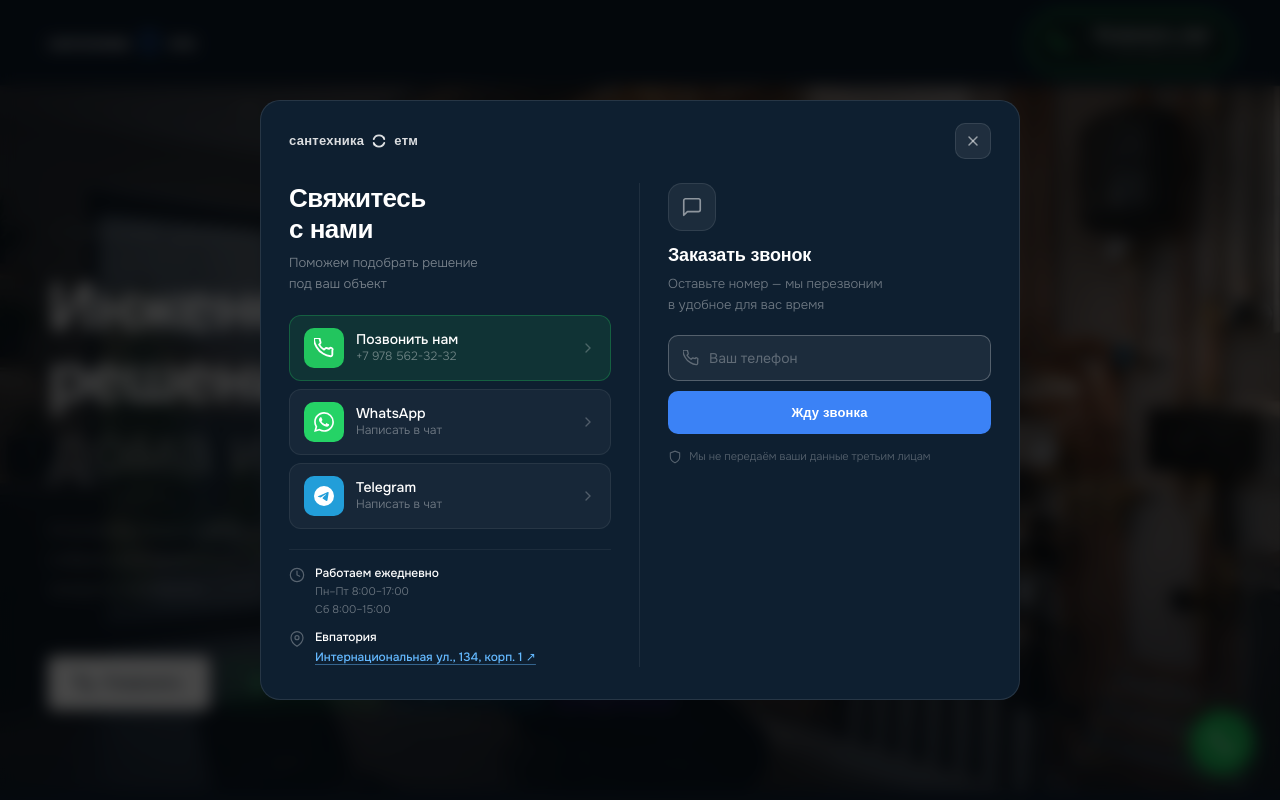
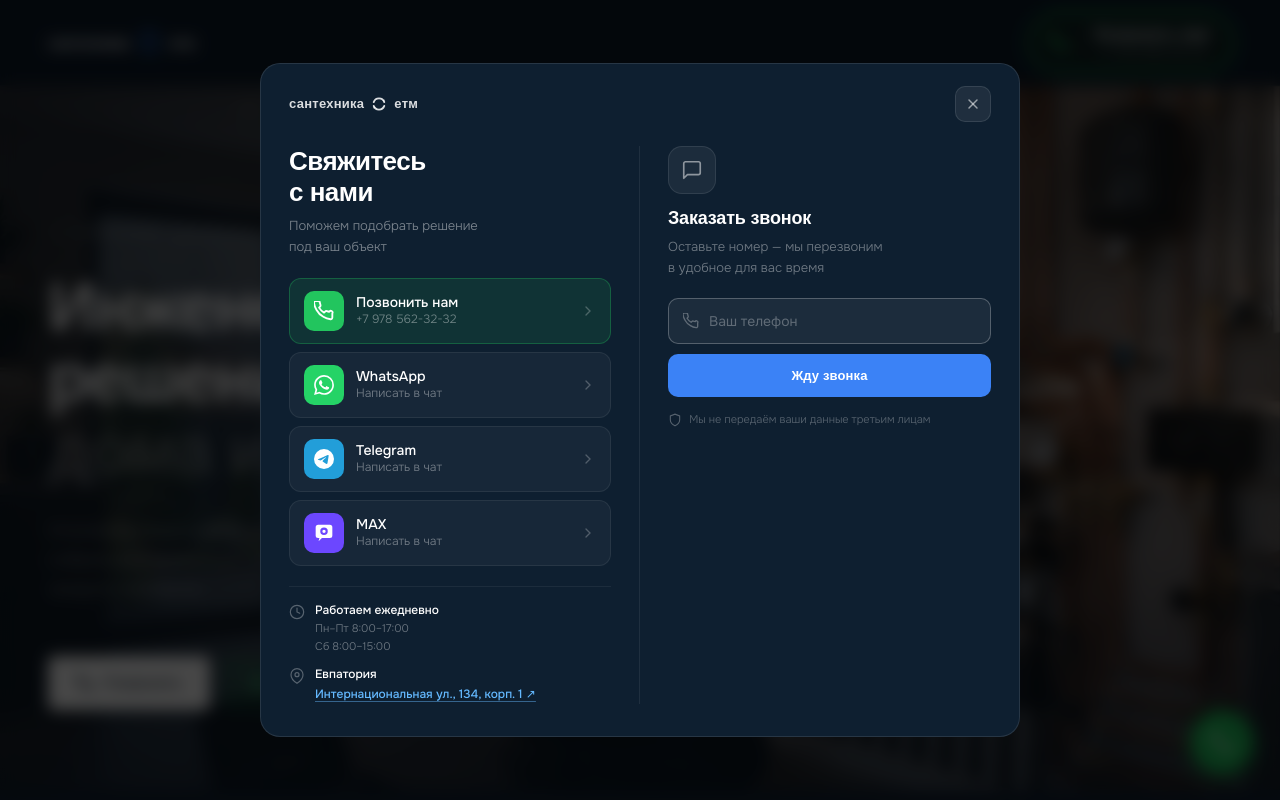
Before and after one commit to abkerimov123-collab/santehnika-etm, a Next.js app: page / in a window 1280 px wide. Both pictures are taken after a click on the button 1222 px from the left and 742 px from the top of the page. Shown: the top 800 px of the page. Built offline with nearby package versions, Linux system fonts and the light colour scheme; a web font is replaced by a local one.

Commit message:
Add MAX messenger channel to all callback modals
Co-Authored-By: Claude Sonnet 4.6 <noreply@anthropic.com>

```diff
--- a/app/CallButton.tsx
+++ b/app/CallButton.tsx
@@ -6,6 +6,7 @@ const PHONE = '+79785623232'
 const PHONE_DISPLAY = '+7 978 562-32-32'
 const WA_URL = `https://wa.me/${PHONE}`
 const TG_URL = 'https://t.me/evpaterm'
+const MAX_URL = 'https://max.ru/u/f9LHodD0cOJo41JUPgh8J_By2rnO8KkNawBUNBlsW5IYkABer3uiQLOy0vc'
 
 function LogoIcon({ size = 20 }: { size?: number }) {
   return (
@@ -156,6 +157,19 @@ export default function CallButton() {
                     </span>
                     <svg className="cm-channel-arrow" viewBox="0 0 24 24" fill="none" stroke="currentColor" strokeWidth="2" strokeLinecap="round"><polyline points="9 18 15 12 9 6" /></svg>
                   </a>
+
+                  <a href={MAX_URL} target="_blank" rel="noopener noreferrer" className="cm-channel">
+                    <span className="cm-channel-icon cm-channel-icon--max">
+                      <svg viewBox="0 0 24 24" fill="currentColor">
+                        <path fillRule="evenodd" d="M5 2h14a3 3 0 0 1 3 3v10a3 3 0 0 1-3 3H9.5l-4 4 1-4H5a3 3 0 0 1-3-3V5a3 3 0 0 1 3-3zM12 14.5a4.5 4.5 0 1 0 0-9 4.5 4.5 0 0 0 0 9zm0-2.5a2 2 0 1 0 0-4 2 2 0 0 0 0 4z" />
+                      </svg>
+                    </span>
+                    <span className="cm-channel-info">
+                      <span className="cm-channel-name">MAX</span>
+                      <span className="cm-channel-hint">Написать в чат</span>
+                    </span>
+                    <svg className="cm-channel-arrow" viewBox="0 0 24 24" fill="none" stroke="currentColor" strokeWidth="2" strokeLinecap="round"><polyline points="9 18 15 12 9 6" /></svg>
+                  </a>
                 </div>
 
                 <div className="cm-info-row">
--- a/app/CallbackModal.tsx
+++ b/app/CallbackModal.tsx
@@ -4,6 +4,7 @@ import { useEffect, useRef, useState } from 'react'
 
 const WA_URL = `https://wa.me/79785623232`
 const TG_URL = 'https://t.me/evpaterm'
+const MAX_URL = 'https://max.ru/u/f9LHodD0cOJo41JUPgh8J_By2rnO8KkNawBUNBlsW5IYkABer3uiQLOy0vc'
 
 function LogoIcon({ size = 18 }: { size?: number }) {
   return (
@@ -136,6 +137,19 @@ export default function CallbackModal({ open, phone, phoneDisplay, onClose }: Pr
                 </span>
                 <svg className="cm-channel-arrow" viewBox="0 0 24 24" fill="none" stroke="currentColor" strokeWidth="2" strokeLinecap="round"><polyline points="9 18 15 12 9 6" /></svg>
               </a>
+
+              <a href={MAX_URL} target="_blank" rel="noopener noreferrer" className="cm-channel">
+                <span className="cm-channel-icon cm-channel-icon--max">
+                  <svg viewBox="0 0 24 24" fill="currentColor">
+                    <path fillRule="evenodd" d="M5 2h14a3 3 0 0 1 3 3v10a3 3 0 0 1-3 3H9.5l-4 4 1-4H5a3 3 0 0 1-3-3V5a3 3 0 0 1 3-3zM12 14.5a4.5 4.5 0 1 0 0-9 4.5 4.5 0 0 0 0 9zm0-2.5a2 2 0 1 0 0-4 2 2 0 0 0 0 4z" />
+                  </svg>
+                </span>
+                <span className="cm-channel-info">
+                  <span className="cm-channel-name">MAX</span>
+                  <span className="cm-channel-hint">Написать в чат</span>
+                </span>
+                <svg className="cm-channel-arrow" viewBox="0 0 24 24" fill="none" stroke="currentColor" strokeWidth="2" strokeLinecap="round"><polyline points="9 18 15 12 9 6" /></svg>
+              </a>
             </div>
 
             <div className="cm-info-row">
--- a/app/globals.css
+++ b/app/globals.css
@@ -1415,6 +1415,7 @@ h1          { animation: fadeUp 0.55s 0.1s ease both; }
 .cm-channel-icon--call { background: #22c55e; }
 .cm-channel-icon--wa  { background: #25d366; }
 .cm-channel-icon--tg  { background: #229ed9; }
+.cm-channel-icon--max { background: #6c47ff; }
 .cm-channel-info { display: flex; flex-direction: column; flex: 1; }
 .cm-channel-name { font-size: 14px; font-weight: 500; color: #fff; line-height: 1.3; }
 .cm-channel-hint { font-size: 12px; font-weight: 300; color: rgba(255,255,255,0.4); line-height: 1.4; }
```
